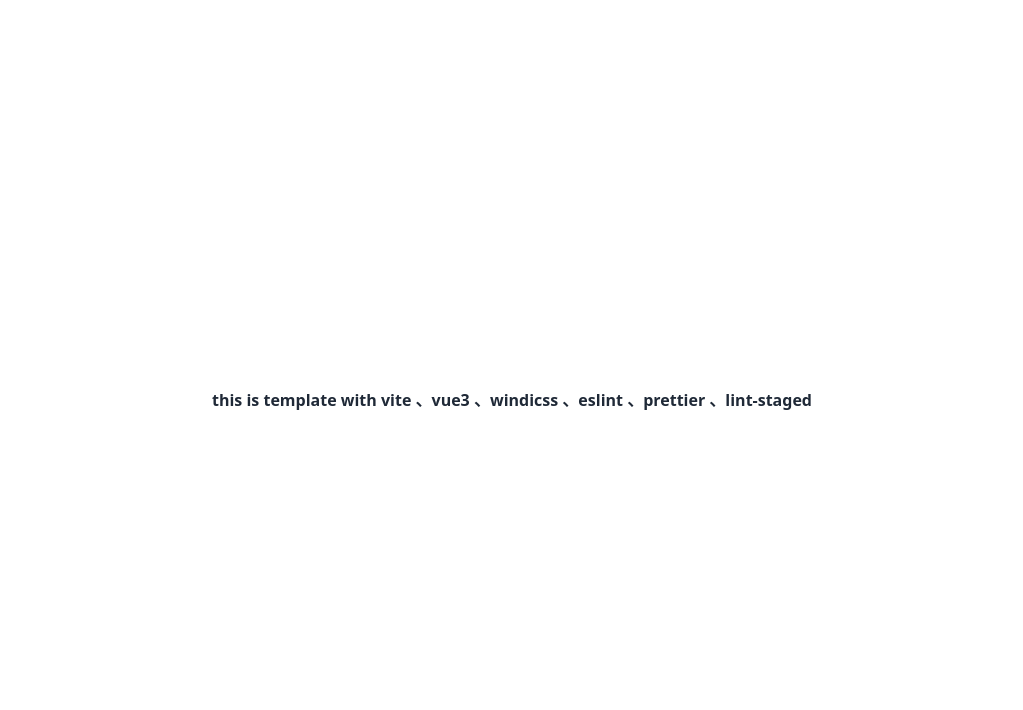
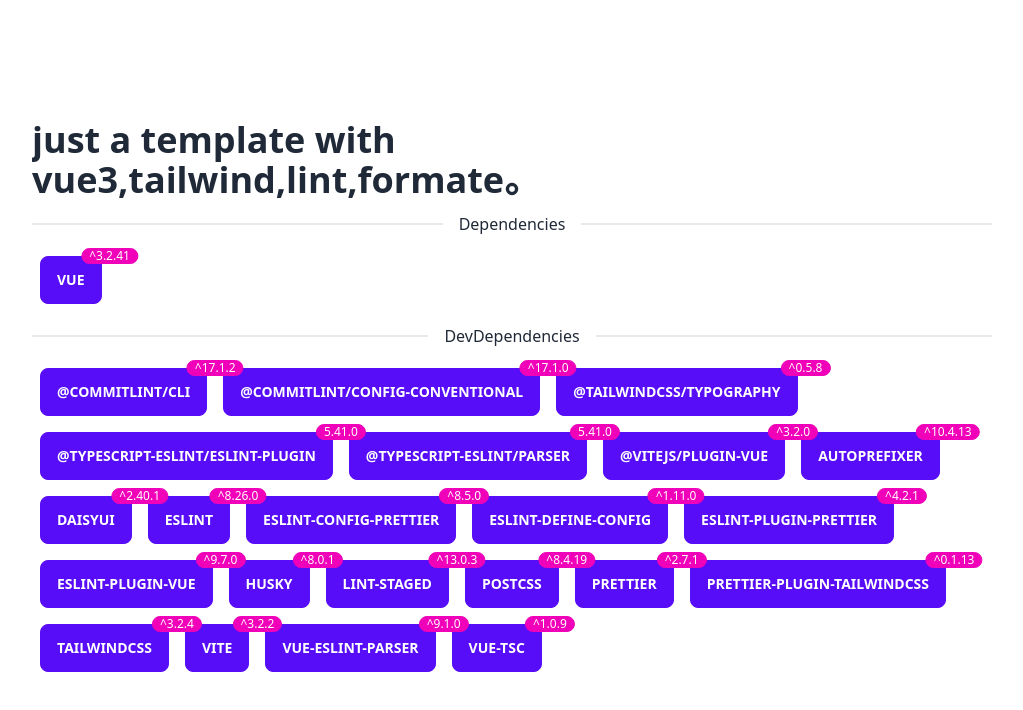
Before and after one commit to wzrove/standard-vue3-template, a Vue app: page / in a window 1280 px wide. Shown: the top 710 px of the page, without its empty margins (128-1151 px from the left). Built offline with nearby package versions, Linux system fonts and the light colour scheme; the HTML template or start-up script is replaced by a standard one.

Commit message:
refactor: 优化首页

```diff
--- a/index.html
+++ b/index.html
@@ -7,7 +7,7 @@
     <title>Vite App</title>
   </head>
   <body>
-    <div id="app" class="h-screen w-full flex justify-center items-center"></div>
+    <div id="app" class="flex flex-col items-center justify-center xl:h-screen"></div>
     <script type="module" src="/src/main.ts"></script>
   </body>
 </html>
--- a/src/App.vue
+++ b/src/App.vue
@@ -1,17 +1,60 @@
 <template>
-  <p class="font-bold text">
-    {{ msg.split('、')[0] }}
-    <span v-for="(item, index) in msg.split('、').slice(1)" :key="index">
-      、<span :class="`text-red-${index + 1}00`">{{ item }}</span>
-    </span>
-  </p>
+  <div class="mt-4 flex w-3/4 flex-col overflow-auto xl:mt-0">
+    <article class="prose">
+      <h1 class="font-bold"> just a template with vue3,tailwind,lint,formate。 </h1>
+    </article>
+    <div :key="key" v-for="(value, key) in { dependencies, devDependencies }">
+      <div class="divider capitalize">{{ key }}</div>
+      <div>
+        <div
+          @pointerenter="fetchNpmInfo(pkgName)"
+          @pointerdown="openHomePage(curItemInfo.homepage)"
+          class="indicator my-2"
+          :key="pkgName"
+          v-for="(version, pkgName) in value"
+        >
+          <button class="btn-primary btn mx-2 gap-2">
+            {{ pkgName }}
+          </button>
+          <span class="badge-secondary badge badge-sm indicator-item w-auto">
+            {{ isActiveName(pkgName) ? curItemInfo.license : '' }}{{ version }}
+          </span>
+        </div>
+      </div>
+    </div>
+  </div>
 </template>
 
 <script setup lang="ts">
-  import { ref } from 'vue';
+  import { computed, reactive, ref } from 'vue';
+  import { dependencies, devDependencies } from '../package.json';
+  const curACtiveName = ref('');
+  const curItemInfo = reactive({
+    description: '',
+    license: '',
+    homepage: '',
+  });
+  const isActiveName = computed(() => (name: string) => curACtiveName.value == name);
+  const baseNpmUrl = 'https://registry.npmmirror.com';
+  const fetchNpmInfo = async (name: string) => {
+    if (curACtiveName.value == name) {
+      return;
+    }
+    curACtiveName.value = name;
+    curItemInfo.license = '';
+    curItemInfo.description = '';
+    curItemInfo.homepage = '';
+    const res = await fetch(`${baseNpmUrl}/${curACtiveName.value}`);
+    const { description, license, homepage } = await res.json();
+    // console.log(description, license, homepage);
+    curItemInfo.description = description;
+    curItemInfo.homepage = homepage;
+    curItemInfo.license = license;
+  };
+  const openHomePage = (homepage: string) => {
+    if (homepage) window.open(homepage, '_blank');
+    else console.log('123');
+  };
+</script>
 
-  const msg = ref('this is template with vite、vue3、windicss、eslint、prettier、lint-staged');
-
-  // This starter template is using Vue 3 <script setup> SFCs
-  // Check out https://v3.vuejs.org/api/sfc-script-setup.html#sfc-script-setup
-</script>
+<style></style>
```
